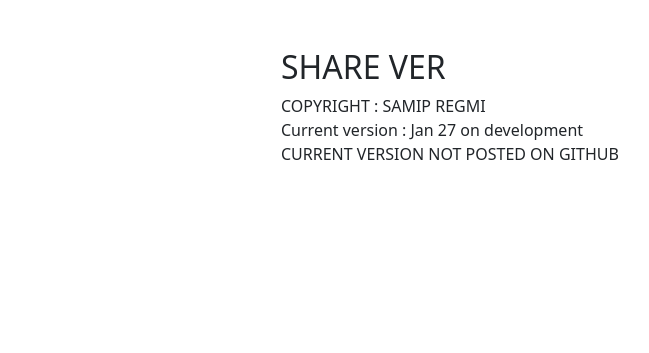
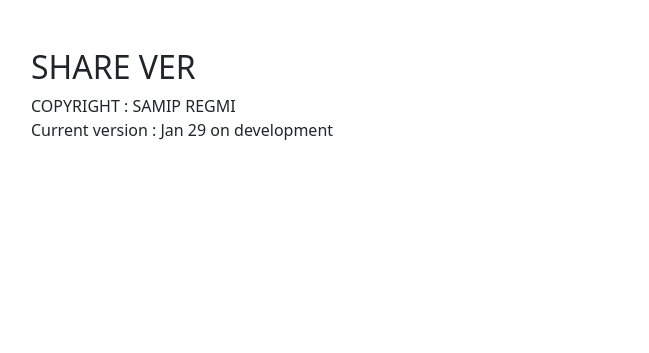
Before and after one commit to samTime101/RemoteSave, a plain HTML site: page pages/see.html in a window 1280 px wide. Shown: the whole page, without its empty margins (39-688 px from the left). Drawn offline with nearby package versions, Linux system fonts and the light colour scheme; no server answers.

Commit message:
fixed some unwanted html

```diff
--- a/pages/see.html
+++ b/pages/see.html
@@ -7,9 +7,9 @@
     <link href="https://cdn.jsdelivr.net/npm/bootstrap@5.0.2/dist/css/bootstrap.min.css" rel="stylesheet" integrity="sha384-EVSTQN3/azprG1Anm3QDgpJLIm9Nao0Yz1ztcQTwFspd3yD65VohhpuuCOmLASjC" crossorigin="anonymous">
 </head>
 <body>
-    <div class="list-group w-50 container mt-5">
+    <div class="list-group w-90 container mt-5">
         <h2>SHARE VER</h2>
-        <p>COPYRIGHT : SAMIP REGMI<br>Current version : Jan 27 on development<br>CURRENT VERSION NOT POSTED ON GITHUB</p>
+        <p>COPYRIGHT : SAMIP REGMI<br>Current version : Jan 29 on development</p>
         <div >
         <button onclick="back()" id="back" style="display:none;" class="w-10 btn btn-outline-primary">↑</button>
         </div>
```
